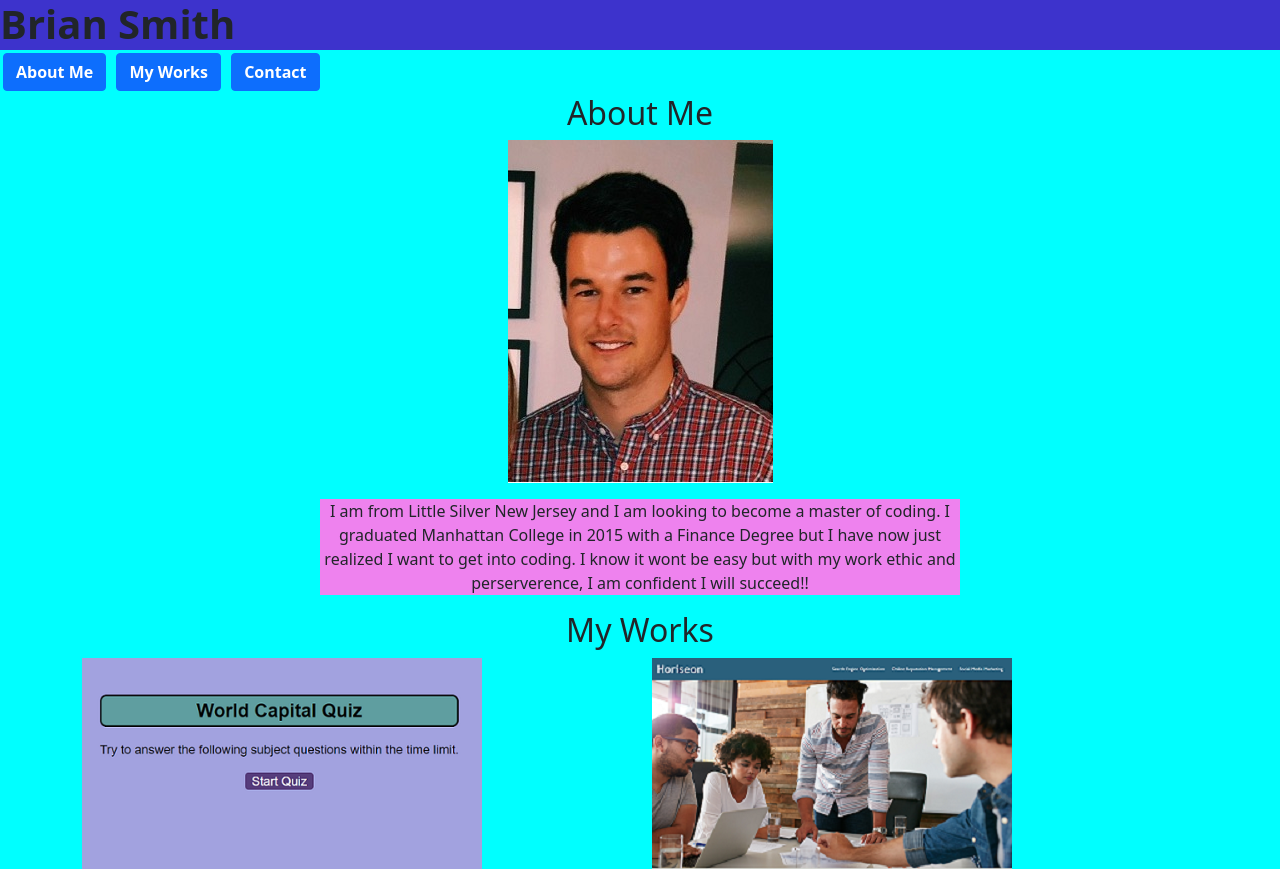
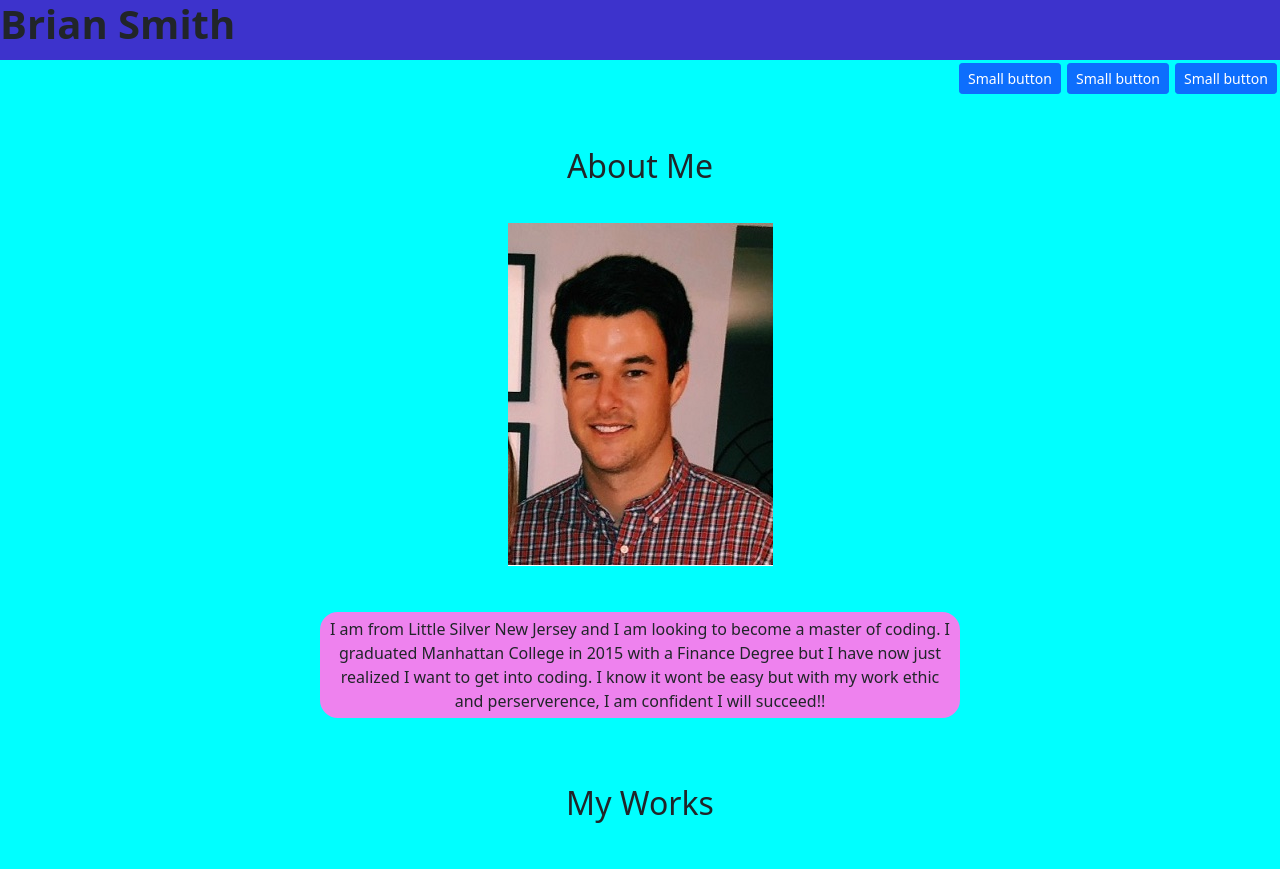
Before and after one commit to bjtsmith23/Portfolio, a plain HTML site: page index.html in a window 1280 px wide. Shown: the top 869 px of the page. Drawn offline with nearby package versions, Linux system fonts and the light colour scheme.

Commit message:
added flex to buttons and font adjustments

```diff
--- a/assets/css/style.css
+++ b/assets/css/style.css
@@ -1,33 +1,30 @@
 body {
   background-color: aqua;
-
 }
 
 header {
-  height: 50px;
+  height: 60px;
   background-color: rgb(61, 51, 204);
 }
 
- /* #buttons {
+nav {
   display: flex;
-  justify-content: right;
-  align-items: flex-end;
-  list-style: none;
-  text-decoration: none;
-}  */
+  justify-content: flex-end;
+}
 
 button {
   margin: 3px;
 }
 
 
-button a{
+/* button a{
   font-weight: bolder;
   color: white;
   text-decoration: none;
-}
+} */
 
 .aboutme {
+  margin-top: 50px;
   display: flex;
   justify-content: center;
   align-items: center;
@@ -35,13 +32,24 @@ button a{
   text-align: center;
 }
 
+section {
+  margin-top: 50px;
+}
+
 p {
+  margin-top: 30px;
   background-color: violet;
   width: 50%;
+  border: 5px solid violet;
+  border-radius: 18px;
 }
 
 figcaption {
   text-align: center;
+}
+
+.figcaption {
+  font-size: 10px;
 }
 
 #hw {
@@ -50,6 +58,7 @@ figcaption {
 }
 
 .container {
+  margin-top: 30px;
   display: flex;
   justify-content: center;
   align-items: center;
@@ -57,6 +66,10 @@ figcaption {
 
 h2 {
   text-align: center;
+}
+
+Figure {
+  margin-top: 30px;
 }
 
 
--- a/index.html
+++ b/index.html
@@ -14,11 +14,17 @@
       <h1><strong>Brian Smith</strong></h1>
     </header>
 
-    <div class="d-grid gap-2 d-md-block" id="buttons">
+
+    <nav>
+    <button type="button" class="btn btn-primary btn-sm">Small button</button>
+    <button type="button" class="btn btn-primary btn-sm">Small button</button>
+    <button type="button" class="btn btn-primary btn-sm">Small button</button>
+    </nav>
+    <!-- <div class="d-grid gap-2 d-md-block" id="buttons">
       <button class="btn btn-primary" type="button"><a href="#AboutMe">About Me</a></button>
       <button class="btn btn-primary" type="button"><a href="#MyWorks">My Works</a></button>
       <button class="btn btn-primary" type="button"><a href="#contact">Contact</a></button>
-    </div>
+    </div> -->
 
 
     <!-- <div class="banner">
@@ -41,8 +47,7 @@
           </p>
         </div>
 
-
-
+        <section>
           <h2 id="MyWorks">My Works</h2>
           <div class="container">
             <div class="row">
@@ -72,6 +77,9 @@
               </div>
             </div>
           </div>
+        </section>
+
+
 
 
 
@@ -106,14 +114,14 @@
         <a href="https://www.linkedin.com/in/brian-smith-092509103/"
           ><img src="./assets/images/linkedin.jfif" target="_blank"
         /></a>
-        <figcaption>My Linkedin</figcaption>
+        <figcaption class="figcaption">My Linkedin</figcaption>
       </figure>
 
       <figure class="feet">
         <a href="https://github.com/bjtsmith23"
           ><img src="./assets/images/github.png" target="_blank"
         /></a>
-        <figcaption>My Github</figcaption>
+        <figcaption class="figcaption">My Github</figcaption>
       </figure>
     </footer>
 
```
Lines whose indentation alone changed are shown as unchanged.
